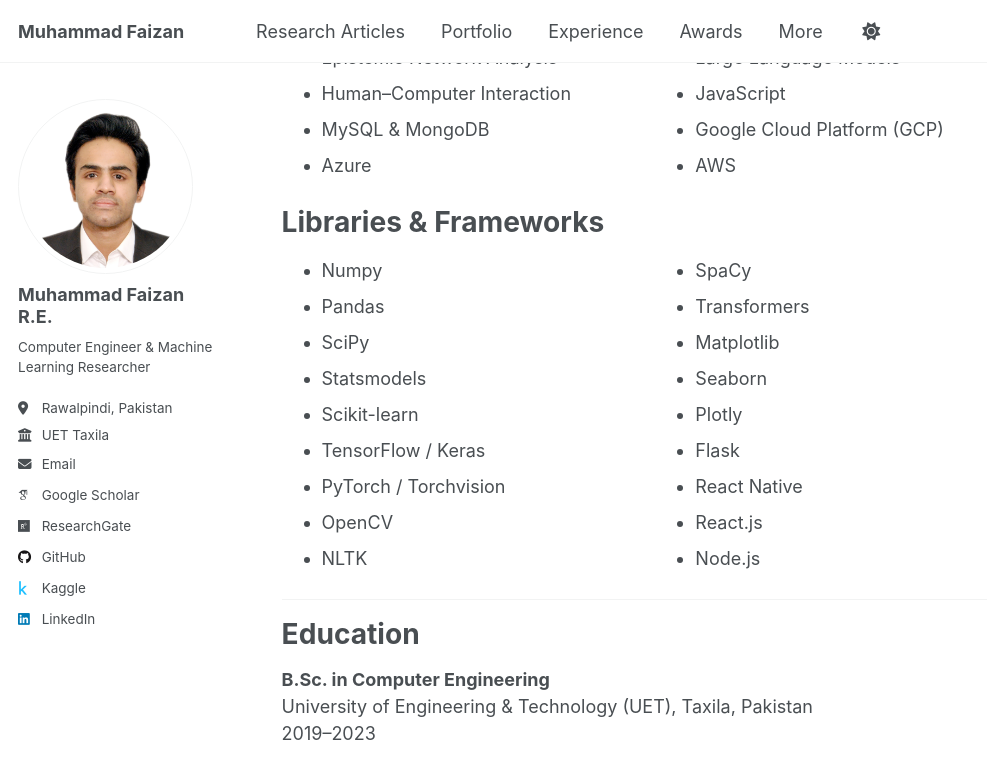
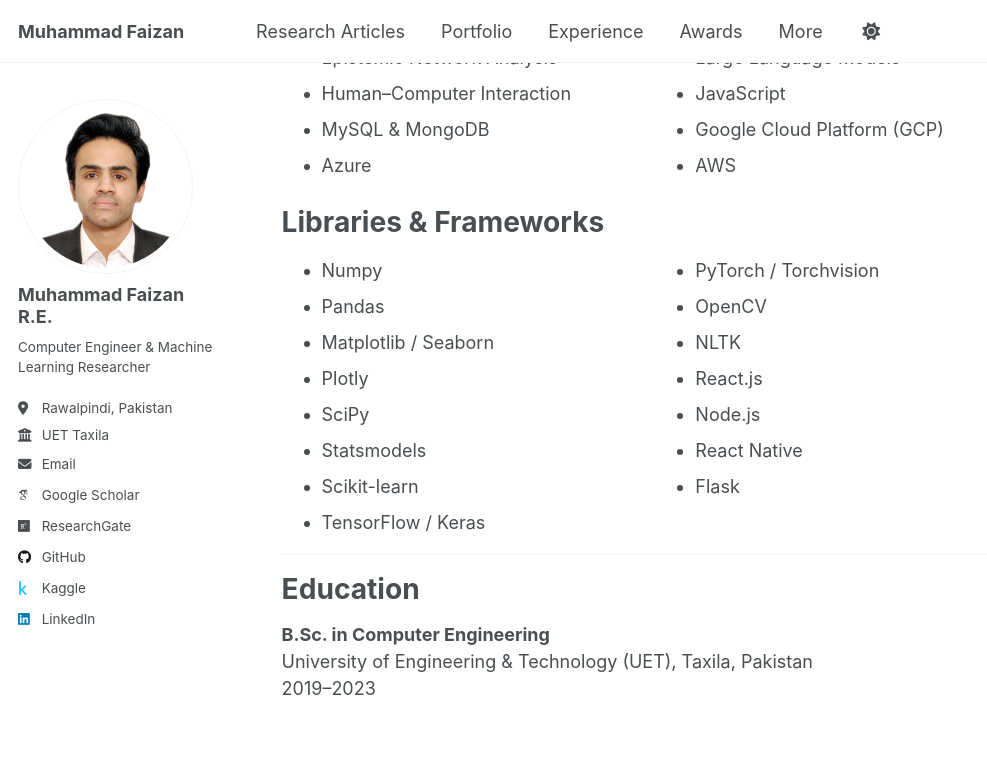
Before and after one commit to MuhammadFaizan99/MuhammadFaizan99.github.io, a Jekyll site: the page built from _pages/about.md, in a window 1280 px wide and 900 px high, scrolled down 729 px. Shown: the top 779 px of the window, without its empty margins (0-987 px from the left). Built offline with Jekyll 4.4.1, drawn with Linux system fonts in a browser that asks for light colours; some web fonts are replaced; a script that is not in the unit is left out.

Commit message:
Update about.md

```diff
--- a/_pages/about.md
+++ b/_pages/about.md
@@ -40,24 +40,21 @@ Libraries & Frameworks
 ======
 
 <ul style="columns: 2;">
-<li>Numpy</li>
-<li>Pandas</li>
-<li>SciPy</li>
-<li>Statsmodels</li>
-<li>Scikit-learn</li>
-<li>TensorFlow / Keras</li>
-<li>PyTorch / Torchvision</li>
-<li>OpenCV</li>
-<li>NLTK</li>
-<li>SpaCy</li>
-<li>Transformers</li>
-<li>Matplotlib</li>
-<li>Seaborn</li>
-<li>Plotly</li>
-<li>Flask</li>
-<li>React Native</li>
-<li>React.js</li>
-<li>Node.js</li>
+  <li>Numpy</li>
+  <li>Pandas</li>
+  <li>Matplotlib / Seaborn</li>
+  <li>Plotly</li>
+  <li>SciPy</li>
+  <li>Statsmodels</li>
+  <li>Scikit-learn</li>
+  <li>TensorFlow / Keras</li>
+  <li>PyTorch / Torchvision</li>
+  <li>OpenCV</li>
+  <li>NLTK</li>
+  <li>React.js</li>
+  <li>Node.js</li>
+  <li>React Native</li>
+  <li>Flask</li>
 </ul>
 
 ---
```
